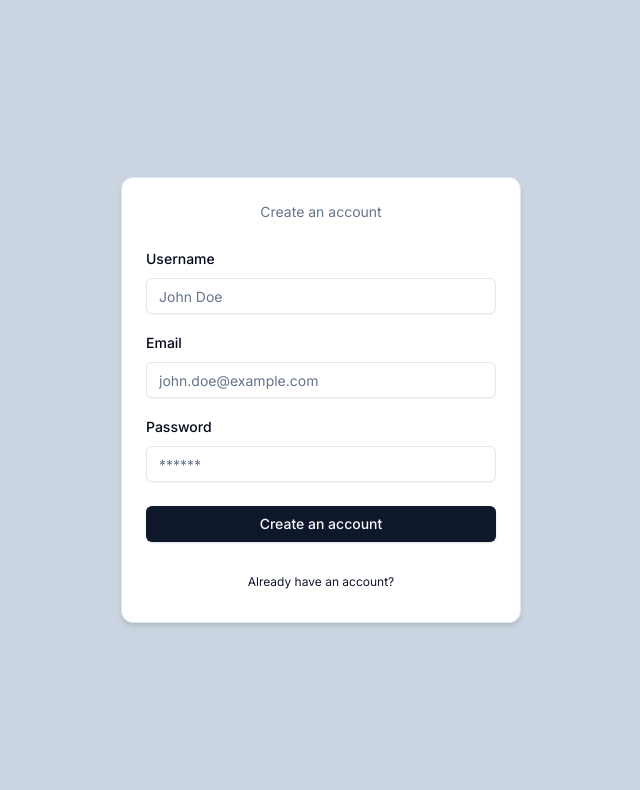
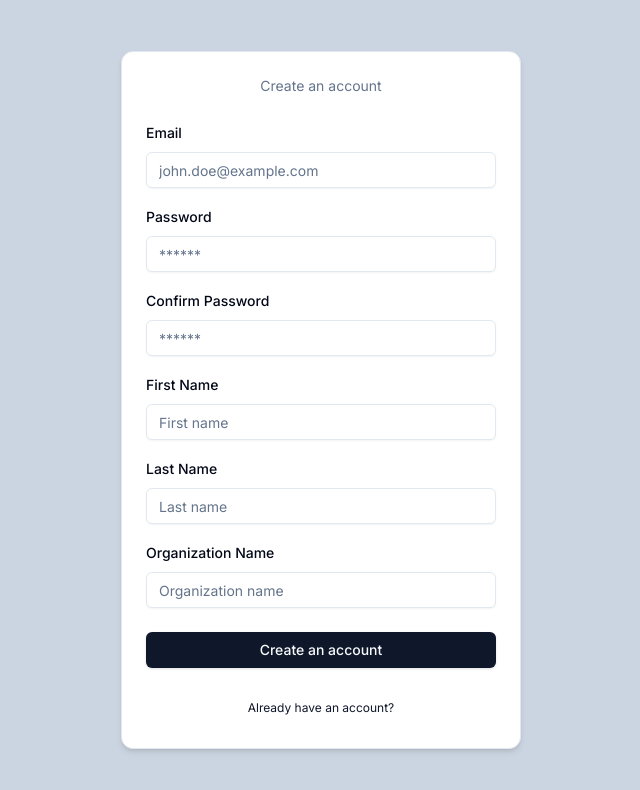
Before and after one commit to khanumar03/project-cmt, a Next.js app in the folder main/: page /auth/register in a window 1280 px wide. Shown: the top 790 px of the page, without its empty margins (319-959 px from the left). Built offline with nearby package versions, Linux system fonts and the light colour scheme; no server answers.

Commit message:
Register Form Extended

```diff
--- a/main/actions/register.ts
+++ b/main/actions/register.ts
@@ -6,6 +6,7 @@ import bcrypt from "bcryptjs";
 import { db } from "@/lib/db";
 import { RegisterSchema } from "@/schemas";
 import { getUserByEmail } from "@/data/user";
+import { error } from "console";
 
 export const register = async (values: z.infer<typeof RegisterSchema>) => {
   const validatedFields = RegisterSchema.safeParse(values);
@@ -14,7 +15,18 @@ export const register = async (values: z.infer<typeof RegisterSchema>) => {
     return { error: "Invalid fields!" };
   }
 
-  const { email, password, username } = validatedFields.data;
+  const {
+    email,
+    password,
+    c_password,
+    first_name,
+    last_name,
+    organization_name,
+  } = validatedFields.data;
+
+  if (password !== c_password) {
+    return { error: "Passwords do nat match" };
+  }
   const hashedPassword = await bcrypt.hash(password, 10);
 
   const existingUser = await getUserByEmail(email);
@@ -25,9 +37,12 @@ export const register = async (values: z.infer<typeof RegisterSchema>) => {
 
   await db.user.create({
     data: {
-      username,
+      // username,
       email,
       password: hashedPassword,
+      first_name,
+      last_name,
+      organization_name,
     },
   });
 
--- a/main/components/auth/register-form.tsx
+++ b/main/components/auth/register-form.tsx
@@ -31,7 +31,11 @@ export const RegisterForm = () => {
     defaultValues: {
       email: "",
       password: "",
-      username: "",
+      c_password: "",
+      first_name: "",
+      last_name: "",
+      organization_name: "",
+      // username: "",
     },
   });
 
@@ -56,7 +60,7 @@ export const RegisterForm = () => {
       <Form {...form}>
         <form onSubmit={form.handleSubmit(onSubmit)} className="space-y-6">
           <div className="space-y-4">
-            <FormField
+            {/* <FormField
               control={form.control}
               name="username"
               render={({ field }) => (
@@ -72,7 +76,7 @@ export const RegisterForm = () => {
                   <FormMessage />
                 </FormItem>
               )}
-            />
+            /> */}
             <FormField
               control={form.control}
               name="email"
@@ -109,6 +113,78 @@ export const RegisterForm = () => {
                 </FormItem>
               )}
             />
+            <FormField
+              control={form.control}
+              name="c_password"
+              render={({ field }) => (
+                <FormItem>
+                  <FormLabel>Confirm Password</FormLabel>
+                  <FormControl>
+                    <Input
+                      {...field}
+                      disabled={isPending}
+                      placeholder="******"
+                      type="password"
+                    />
+                  </FormControl>
+                  <FormMessage />
+                </FormItem>
+              )}
+            />
+            <FormField
+              control={form.control}
+              name="first_name"
+              render={({ field }) => (
+                <FormItem>
+                  <FormLabel>First Name</FormLabel>
+                  <FormControl>
+                    <Input
+                      {...field}
+                      disabled={isPending}
+                      placeholder="First name"
+                      type="text"
+                    />
+                  </FormControl>
+                  <FormMessage />
+                </FormItem>
+              )}
+            />
+            <FormField
+              control={form.control}
+              name="last_name"
+              render={({ field }) => (
+                <FormItem>
+                  <FormLabel>Last Name</FormLabel>
+                  <FormControl>
+                    <Input
+                      {...field}
+                      disabled={isPending}
+                      placeholder="Last name"
+                      type="text"
+                    />
+                  </FormControl>
+                  <FormMessage />
+                </FormItem>
+              )}
+            />
+            <FormField
+              control={form.control}
+              name="organization_name"
+              render={({ field }) => (
+                <FormItem>
+                  <FormLabel>Organization Name</FormLabel>
+                  <FormControl>
+                    <Input
+                      {...field}
+                      disabled={isPending}
+                      placeholder="Organization name"
+                      type="text"
+                    />
+                  </FormControl>
+                  <FormMessage />
+                </FormItem>
+              )}
+            />
           </div>
           <FormError message={error} />
           <FormSuccess message={success} />
--- a/main/package.json
+++ b/main/package.json
@@ -52,7 +52,7 @@
     "eslint": "^8",
     "eslint-config-next": "14.0.4",
     "postcss": "^8",
-    "prisma": "^5.7.1",
+    "prisma": "^5.15.0",
     "tailwindcss": "^3.3.0",
     "typescript": "^5"
   }
--- a/main/schemas/index.ts
+++ b/main/schemas/index.ts
@@ -28,7 +28,16 @@ export const RegisterSchema = z.object({
   password: z.string().min(6, {
     message: "Minimum 6 characters required",
   }),
-  username: z.string().min(1, {
-    message: "Name is required",
+  c_password: z.string().min(6, {
+    message: "Minimum 6 characters required",
+  }),
+  first_name: z.string().min(3, {
+    message: "Minimum 3 characters required",
+  }),
+  last_name: z.string().min(3, {
+    message: "Minimum 3 characters required",
+  }),
+  organization_name: z.string().min(6, {
+    message: "Minimum 6 characters required",
   }),
 });
```
Also changed, not shown: 2 other files (tests, documents, lock files or other folders).
